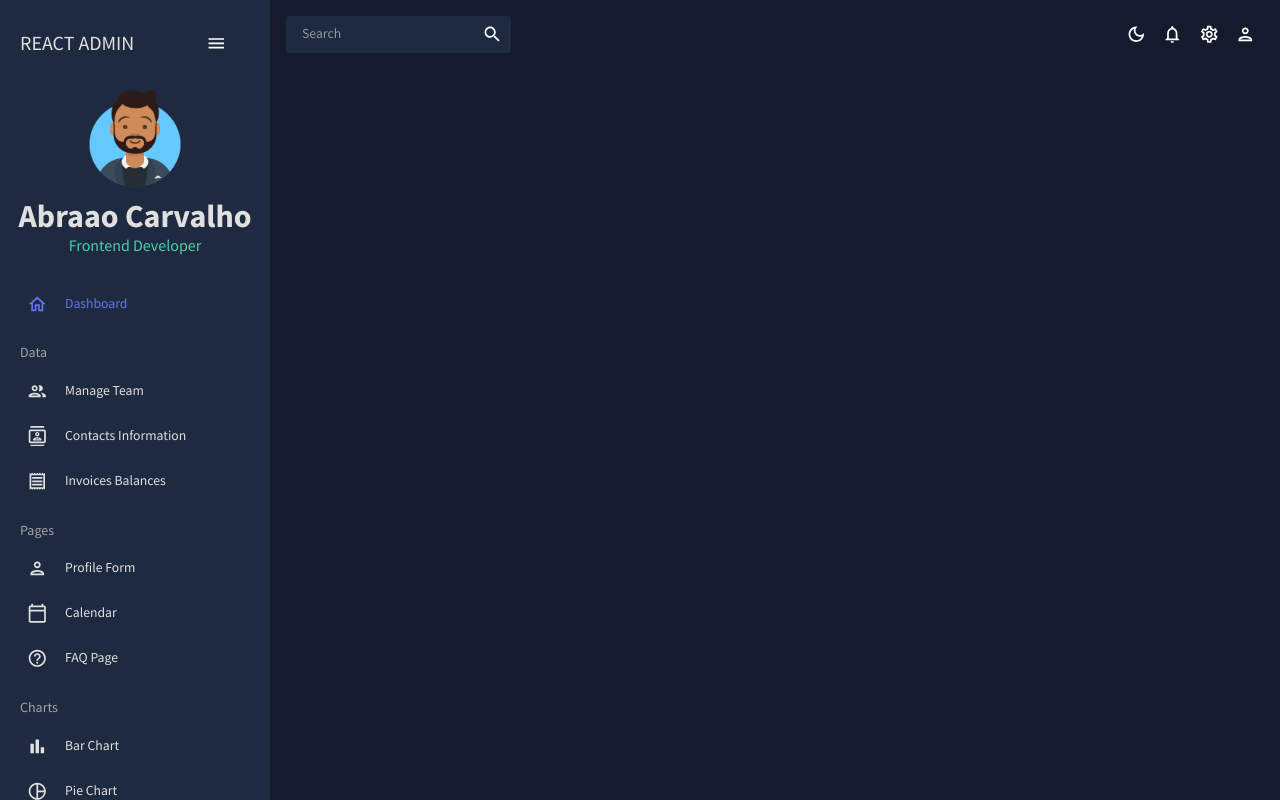
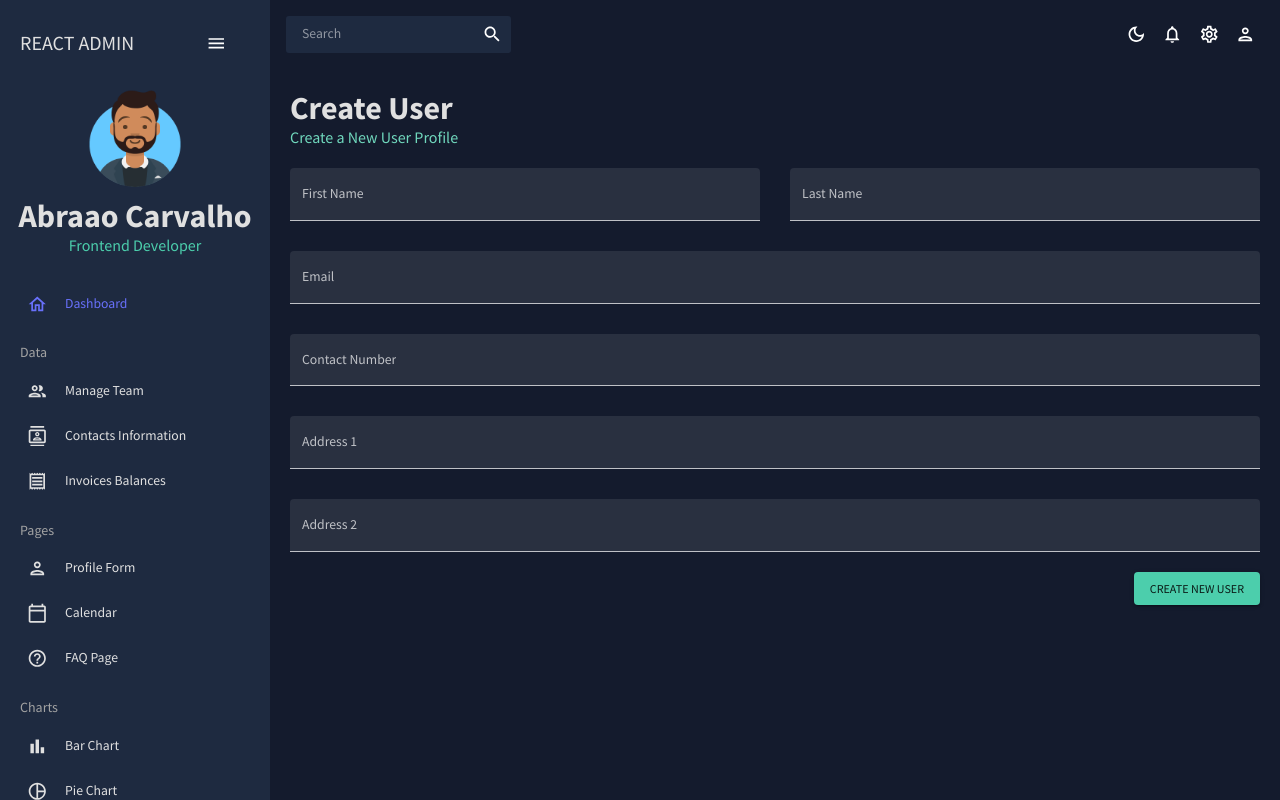
Before and after one commit to abrahamcarvalhoo/dashboard, a React (Create React App) app: page /form in a window 1280 px wide. Built offline with nearby package versions, Linux system fonts and the light colour scheme.

Commit message:
Added Form

```diff
--- a/src/App.js
+++ b/src/App.js
@@ -7,7 +7,7 @@ import Dashboard from "./scenes/dashboard";
 import Team from "./scenes/team";
 import Contacts from "./scenes/contacts";
 import Invoices from "./scenes/invoices";
-// import Form from "./scenes/form";
+import Form from "./scenes/form";
 // import Bar from "./scenes/bar";
 // import Pie from "./scenes/pie";
 // import Line from "./scenes/line";
@@ -31,7 +31,7 @@ function App() {
             <Route path="/team" element={<Team />} />
             <Route path="/contacts" element={<Contacts />} />
             <Route path="/invoices" element={<Invoices />} />
-            {/* <Route path="/form" element={<Form />} /> */}
+            <Route path="/form" element={<Form />} />
             {/* <Route path="/bar" element={<Bar />} /> */}
             {/* <Route path="/pie" element={<Pie />} /> */}
             {/* <Route path="/line" element={<Line />} /> */}
--- /dev/null
+++ b/src/scenes/form/index.jsx
@@ -0,0 +1,68 @@
+import { Box, Button, TextField } from '@mui/material';
+import { Formik } from 'formik';
+import * as yup from 'yup';
+import useMediaQuery from '@mui/material/useMediaQuery';
+import Header from '../../components/Header';
+
+const Form = () => {
+  const isNonMobile = useMediaQuery("(min-width: 600px)");
+
+  const handleFormSubmit = (values) => {
+    console.log(values);
+  }
+
+  const initialValues = {
+    firstName: "",
+    lastName: "",
+    email: "",
+    contact: "",
+    address1: "",
+    address2: "",
+  }
+
+  const phoneRegExp = /^((\+[1-9]{1,4}[ -]?)|(\([0-9]{2,3}\)[ -]?)|([0-9]{2,4})[ -]?)*?[0-9]{3,4}[ -]?[0-9]{3,4}$/;
+
+  const userSchema = yup.object().shape({
+    firstName: yup.string().required("First name is required"),
+    lastName: yup.string().required("Last name is required"),
+    email: yup.string().email("invalid email").required("Email is required"),
+    contact: yup.string().matches(phoneRegExp, "Phone number is not valid").required("Phone number is required"),
+    address1: yup.string().required("Address 1 is required"),
+    address2: yup.string().required("Address 2 is required"),
+  });
+
+  return (
+    <Box m="20px">
+      <Header title="Create User" subtitle="Create a New User Profile" />
+
+      <Formik initialValues={initialValues} validationSchema={userSchema} onSubmit={handleFormSubmit}>
+        {({ values, errors, touched, handleBlur, handleChange, handleSubmit }) => (
+          <form onSubmit={handleSubmit}>
+            <Box display="grid" gap="30px" gridTemplateColumns="repeat(4, minmax(0, 1fr))" sx={{
+              "& > div": {
+                gridColumn: isNonMobile ? undefined : "span 4"
+              }
+            }}>
+              <TextField fullWidth variant="filled" type="text" label="First Name" onBlur={handleBlur} onChange={handleChange} value={values.firstName} name="firstName" error={!!touched.firstName && !!errors.firstName} helperText={touched.firstName && errors.firstName} sx={{  gridColumn: "span 2" }} />
+
+              <TextField fullWidth variant="filled" type="text" label="Last Name" onBlur={handleBlur} onChange={handleChange} value={values.lastName} name="lastName" error={!!touched.lastName && !!errors.lastName} helperText={touched.lastName && errors.lastName} sx={{  gridColumn: "span 2" }} />
+
+              <TextField fullWidth variant="filled" type="email" label="Email" onBlur={handleBlur} onChange={handleChange} value={values.email} name="email" error={!!touched.email && !!errors.email} helperText={touched.email && errors.email} sx={{  gridColumn: "span 4" }} />
+
+              <TextField fullWidth variant="filled" type="tel" label="Contact Number" onBlur={handleBlur} onChange={handleChange} value={values.contact} name="contact" error={!!touched.contact && !!errors.contact} helperText={touched.contact && errors.contact} sx={{  gridColumn: "span 4" }} />
+
+              <TextField fullWidth variant="filled" type="text" label="Address 1" onBlur={handleBlur} onChange={handleChange} value={values.address1} name="address1" error={!!touched.address1 && !!errors.address1} helperText={touched.address1 && errors.address1} sx={{  gridColumn: "span 4" }} />
+
+              <TextField fullWidth variant="filled" type="text" label="Address 2" onBlur={handleBlur} onChange={handleChange} value={values.address2} name="address2" error={!!touched.address2 && !!errors.address2} helperText={touched.address2 && errors.address2} sx={{  gridColumn: "span 4" }} />
+            </Box>
+            <Box display="flex" justifyContent="end" mt="20px">
+              <Button type="submit" color="secondary" variant="contained">Create New User</Button>
+            </Box>
+          </form>
+        )}
+      </Formik>
+    </Box>
+  )
+}
+
+export default Form;
```
